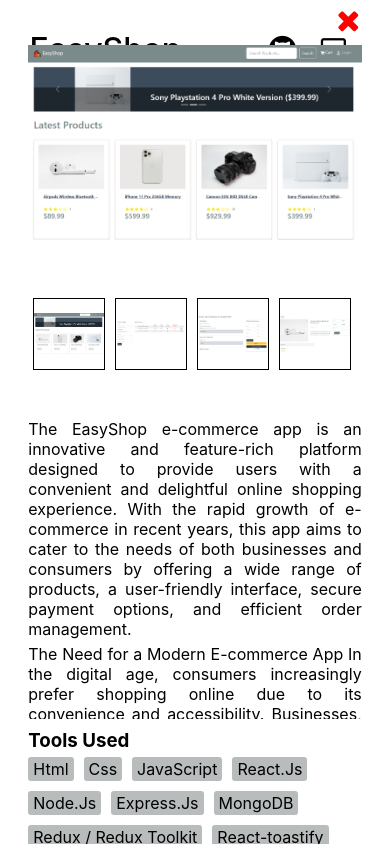
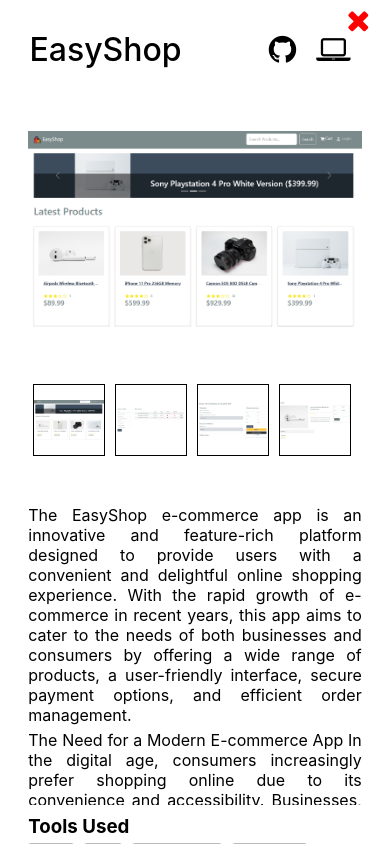
Before and after one commit to joinprakhar/frontend, a React (Create React App) app: page / in a window 390 px wide. Both pictures are taken after a click on the icon 243 px from the left and 3076 px from the top of the page. Shown: the part 2654-3498 px from the top of the page. Built offline with nearby package versions, Linux system fonts and the light colour scheme.

Commit message:
modal solved

```diff
--- a/src/Component/CSS/Modal.css
+++ b/src/Component/CSS/Modal.css
@@ -47,7 +47,7 @@
     font-size: 30px;
     position: absolute;
     top: 2px;
-    right: 10px;
+    right: 0px;
     color: #ff0000;
   }
 }
--- a/src/Component/CSS/ProjectDetailModal.css
+++ b/src/Component/CSS/ProjectDetailModal.css
@@ -65,7 +65,7 @@
 
 @media (max-width: 768px) {
   .project-detail-box {
-    /* display: block; */
+    display: block;
     flex-direction: column;
     max-height: 100vh;
     max-width: 90vw;
```
